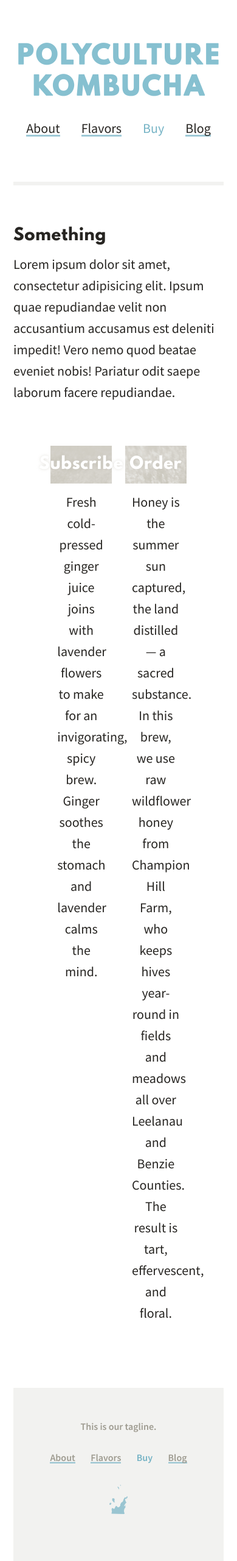
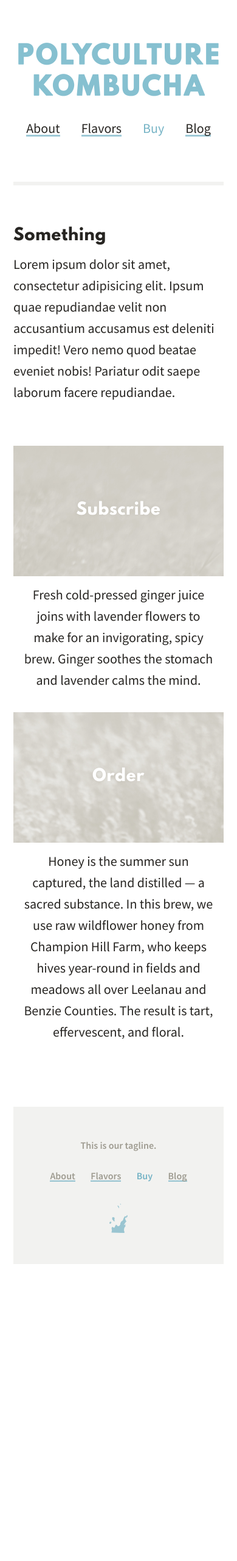
Before and after one commit to cscottmills/polyculturekombucha, a Jekyll site: the page built from buy/index.html, in a window 390 px wide. Shown: the whole page at 61% size. Built offline with Jekyll 4.4.1, drawn with Linux system fonts in a browser that asks for light colours; after the commit the page ends 2073 px from its top, so only the background shows below that.

Commit message:
[FEATURE] Add responsive styles for content figures & panels

```diff
--- a/buy/index.html
+++ b/buy/index.html
@@ -9,11 +9,11 @@ title: Buy
 	<p>Lorem ipsum dolor sit amet, consectetur adipisicing elit. Ipsum quae repudiandae velit non accusantium accusamus est deleniti impedit! Vero nemo quod beatae eveniet nobis! Pariatur odit saepe laborum facere repudiandae.</p>
 </article>
 <figure class="panels">
-	<div class="third">
+	<div class="half">
 		<h2 class="title gray"><b>Subscribe</b></h2>
 		<p>Fresh cold-pressed ginger juice joins with lavender flowers to make for an invigorating, spicy brew. Ginger soothes the stomach and lavender calms the mind.</p>
 	</div>
-	<div class="third">
+	<div class="half">
 		<h2 class="title gray-alt"><b>Order</b></h2>
 		<p>Honey is the summer sun captured, the land distilled &mdash; a sacred substance. In this brew, we use raw wildflower honey from Champion Hill Farm, who keeps hives year-round in fields and meadows all over Leelanau and Benzie Counties. The result is tart, effervescent, and floral.</p>
 	</div>
--- a/resources/_scss/_components.scss
+++ b/resources/_scss/_components.scss
@@ -50,7 +50,7 @@
 	color: $grayLight;
 	background-color: $offWhite;
 	background-size: cover;
-	padding: ($verticalSpace * 2) 0 ($verticalSpace * 2);
+	padding: ($verticalSpace * 2) 0 $verticalSpace;
 	p {
 		text-align: center;
 	}
@@ -206,11 +206,11 @@
 	}
 	@include respond($huron) {
 		&.wide {
-			margin-right: calc((100vw - #{$contentWidth}) / -2);
-			margin-left: calc((100vw - #{$contentWidth}) / -2);
+			margin-right: calc(((100vw - #{$contentWidth}) / -2) + 1em);
+			margin-left: calc(((100vw - #{$contentWidth}) / -2) + 1em);
 			figcaption {
-				padding-right: calc((100vw - #{$contentWidth}) / 2);
-				padding-left: calc((100vw - #{$contentWidth}) / 2);
+				padding-right: calc(((100vw - #{$contentWidth}) / 2) - 1em);
+				padding-left: calc(((100vw - #{$contentWidth}) / 2) - 1em);
 			}
 		}
 	}
@@ -232,12 +232,20 @@
 	$space: 1em;
 	display: flex;
 	justify-content: center;
+	flex-wrap: wrap;
 	.third {
 		width: calc(33.333% - ((#{$space} * 2) / 3));
+		min-width: 15.682em;
 		text-align: center;
 		& + .third {
 			margin-left: $space;
 		}
+	}
+	.half {
+		width: 100%;
+		max-width: 18.666em;
+		text-align: center;
+		margin: 0 ($space / 2);
 	}
 	.title {
 		@include beta;
@@ -287,5 +295,24 @@
 		padding: 0 ($space / 2);
 	}
 	// TODO flex & calc fallback
-	// TODO responsive styles
+	@include respond($victoria) {
+		.third {
+			width: 100%;
+			min-width: 0;
+			max-width: 18.666em;
+			margin: 0 ($space / 2);
+			& + .third {
+				margin-left: ($space / 2);
+			}
+		}
+	}
+	@include respond($baikal	) {
+		.half,
+		.third {
+			margin: 0;
+			& + .third {
+				margin-left: 0;
+			}
+		}
+	}
 }
--- a/resources/_scss/_variables.scss
+++ b/resources/_scss/_variables.scss
@@ -60,11 +60,12 @@ $shadowBlur: 0.2em;
 // https://en.wikipedia.org/wiki/List_of_lakes_by_area
 // --------------------------------------------------------
 // $superior: ;
-// $victoria: ;
-$huron: 913px;
-// $michigan: ;
-// 660px
-$baikal: ($contentWidth / 1em) * 22px;
+$victoria: 1124px;
+// 956px
+$huron: (($homeWidth + 2) / 1em) * 22px;
+$michigan: 900px;
+// 704px
+$baikal: (($contentWidth + 2) / 1em) * 22px;
 // $malawi: ;
 // $erie: ;
 // $winnipeg: ;
```
Also changed, not shown: _drafts/2015-9-26-pine-oak-forest.md (deleted, +0 -6 lines).
